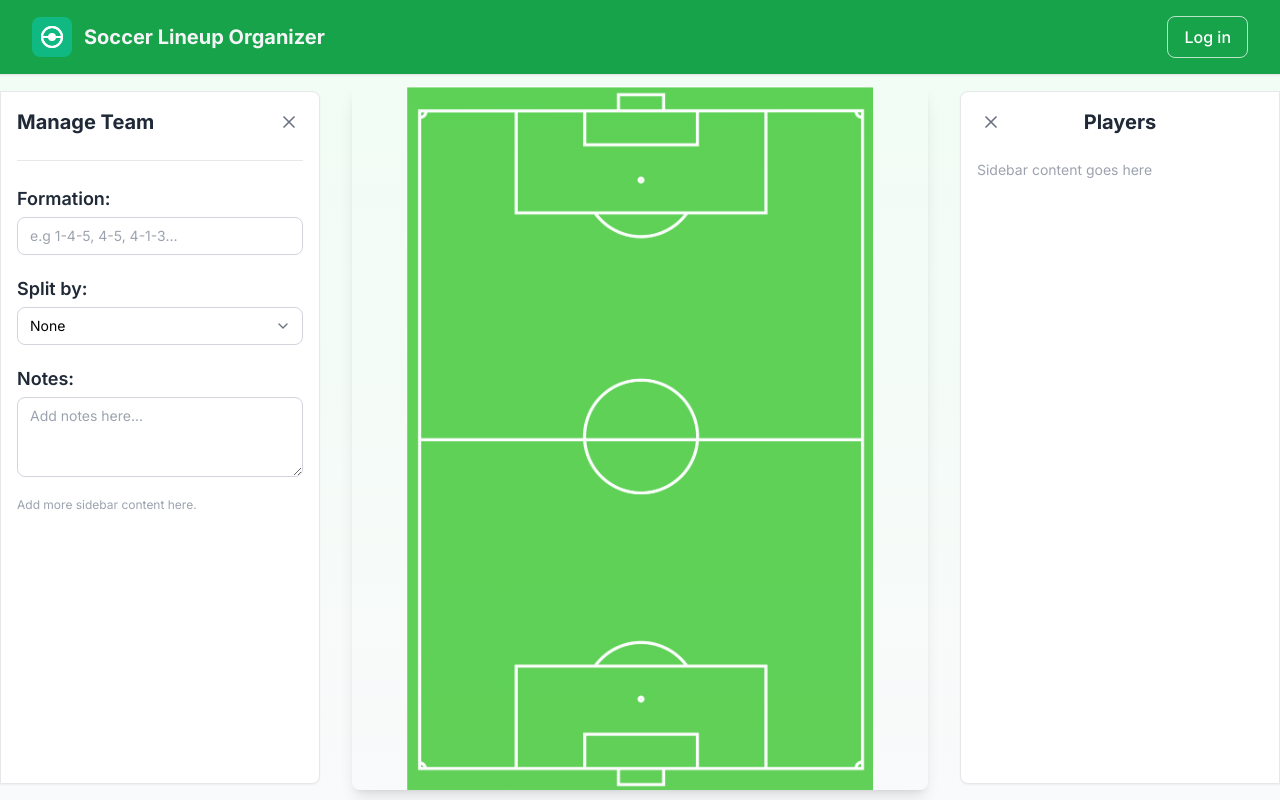
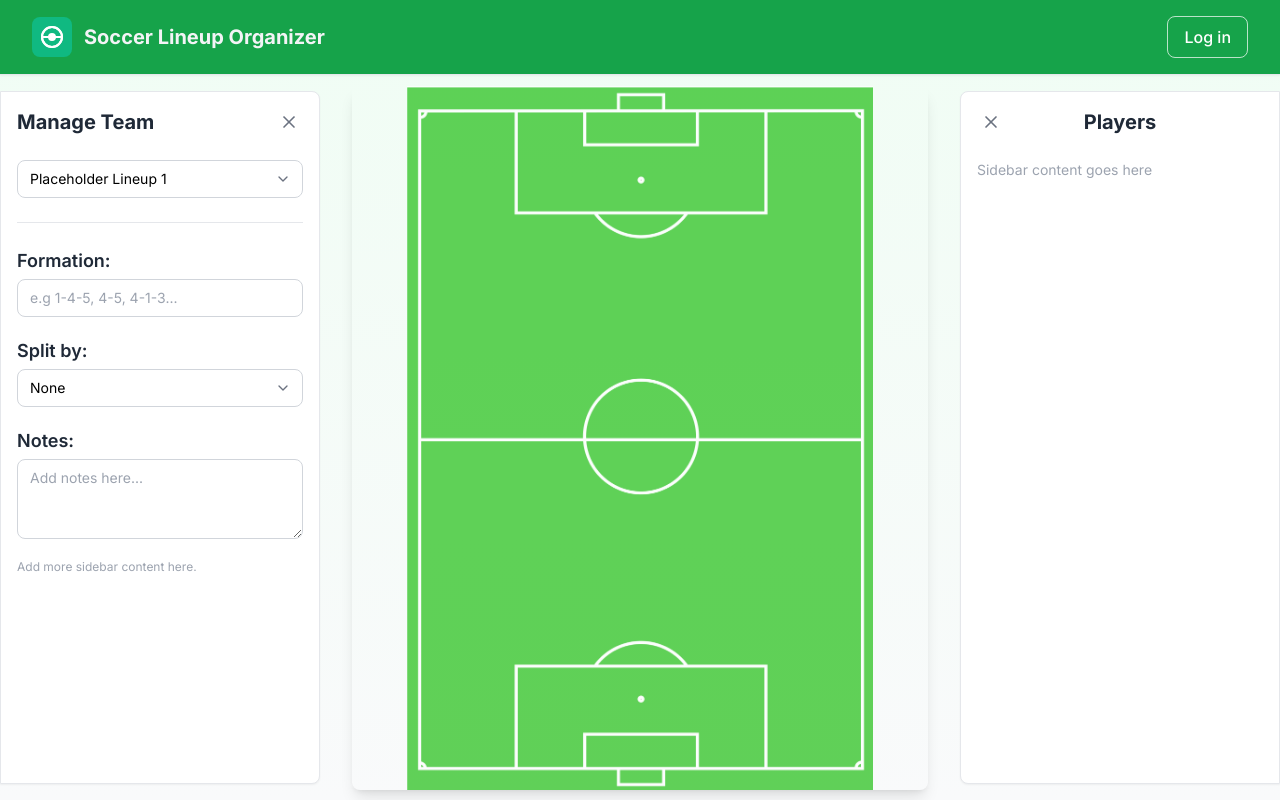
Before and after one commit to atile4/soccer-lineup-organizer, a Next.js app: page / in a window 1280 px wide. Built offline with nearby package versions, Linux system fonts and the light colour scheme; no server answers.

Commit message:
feat: lineup dropdown placeholder

```diff
--- a/app/components/ManageTeamSidebar/ManageTeamSidebar.tsx
+++ b/app/components/ManageTeamSidebar/ManageTeamSidebar.tsx
@@ -101,7 +101,34 @@ export const ManageTeamSidebar: React.FC<ManageTeamSidebarProps> = ({}) => {
               <X className={sidebarStyles.closeButtonIcon} />
             </button>
           </div>
-          {/* Put lineup dropdown here */}
+          {/* Split by */}
+          <div className={sidebarStyles.fieldGroup}>
+            <div className={sidebarStyles.selectWrapper}>
+              <select
+                className={sidebarStyles.selectInput}
+                defaultValue="No Lineup Selected"
+                aria-label="Split by"
+                onChange={(e: React.ChangeEvent<HTMLSelectElement>) =>
+                  setSplitBy(e.target.value)
+                }
+              >
+                <option value="Placeholder Lineup 1">
+                  Placeholder Lineup 1
+                </option>
+                <option value="Placeholder Lineup 2">
+                  Placeholder Lineup 2
+                </option>
+                <option value="Placeholder Lineup 3">
+                  Placeholder Lineup 3
+                </option>
+              </select>
+              <ChevronDown
+                className={sidebarStyles.customArrowIcon}
+                aria-hidden="true"
+              />
+            </div>
+          </div>
+
           <div className={sidebarStyles.manageSection}>
             {/* Formation */}
             <div className={sidebarStyles.fieldGroup}>
```
